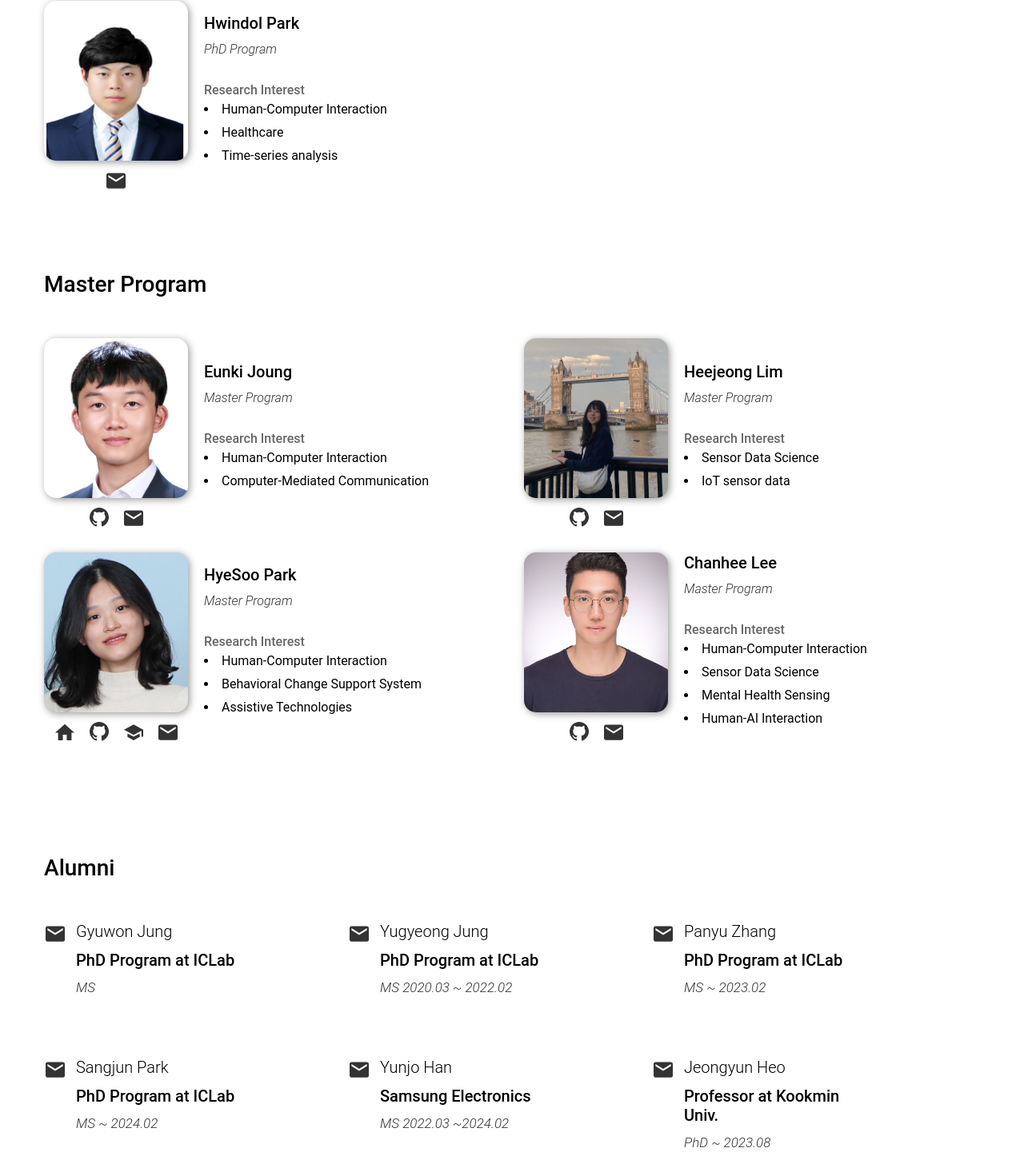
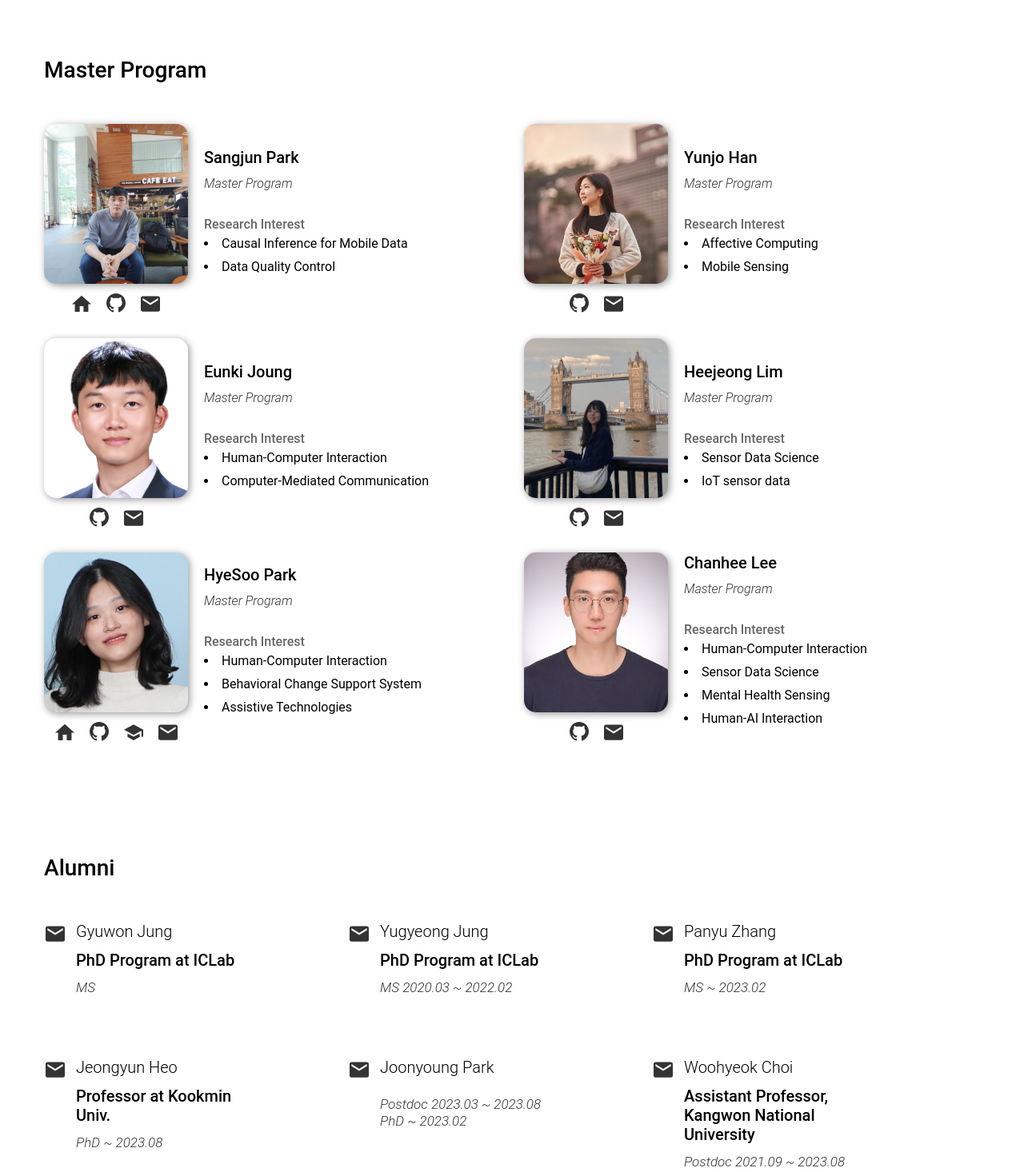
Before and after one commit to Kaist-ICLab/old-homepage, a Next.js app: page /members in a window 1280 px wide. Shown: the part 2208-3674 px from the top of the page at 80% size. Built offline with nearby package versions, Linux system fonts and the light colour scheme.

Commit message:
minor update

```diff
--- a/data/memberData.js
+++ b/data/memberData.js
@@ -105,16 +105,27 @@ const memberData = {
   SangjunPark: {
     name: 'Sangjun Park',
     isAlumni: false,
-    current_position: 'PhD Program',
+    current_position: 'Master Program',
     program: [
-      ['PhD',  '2024.03 ~ '],
-      ['MS',  ' ~ 2024.02'],
+      ['MS',  '2022.03 ~'],
     ],
     email: 'grey10170@kaist.ac.kr',
     github: 'https://github.com/highjun10170',
     homepage: 'https://highjun10170.github.io/',
     image: '/static/images/members/SangjunPark.jpg',
     research_interests: ['Causal Inference for Mobile Data', 'Data Quality Control'],
+  },
+  YunjoHan: {
+    name: 'Yunjo Han',
+    isAlumni: false,
+    current_position: 'Master Program',
+    program: [
+      ['MS',  '2022.03 ~'],
+    ],
+    email: 'yjhan99@kaist.ac.kr',
+    github: 'https://github.com/yjhan99',
+    image: '/static/images/members/YunjoHan.jpg',
+    research_interests: ['Affective Computing', 'Mobile Sensing'],
   },
   EunkiJoung: {
     name: 'Eunki Joung',
@@ -191,18 +202,6 @@ const memberData = {
   },
 
   // From Here Alumni
-  YunjoHan: {
-    name: 'Yunjo Han',
-    isAlumni: true,
-    current_position: 'Samsung Electronics',
-    program: [
-      ['MS',  '2022.03 ~2024.02'],
-    ],
-    email: 'yjhan99@kaist.ac.kr',
-    github: 'https://github.com/yjhan99',
-    image: '/static/images/members/YunjoHan.jpg',
-    research_interests: ['Affective Computing', 'Mobile Sensing'],
-  },
   JeongyunHeo: {
     name: 'Jeongyun Heo',
     isAlumni: true,
```
